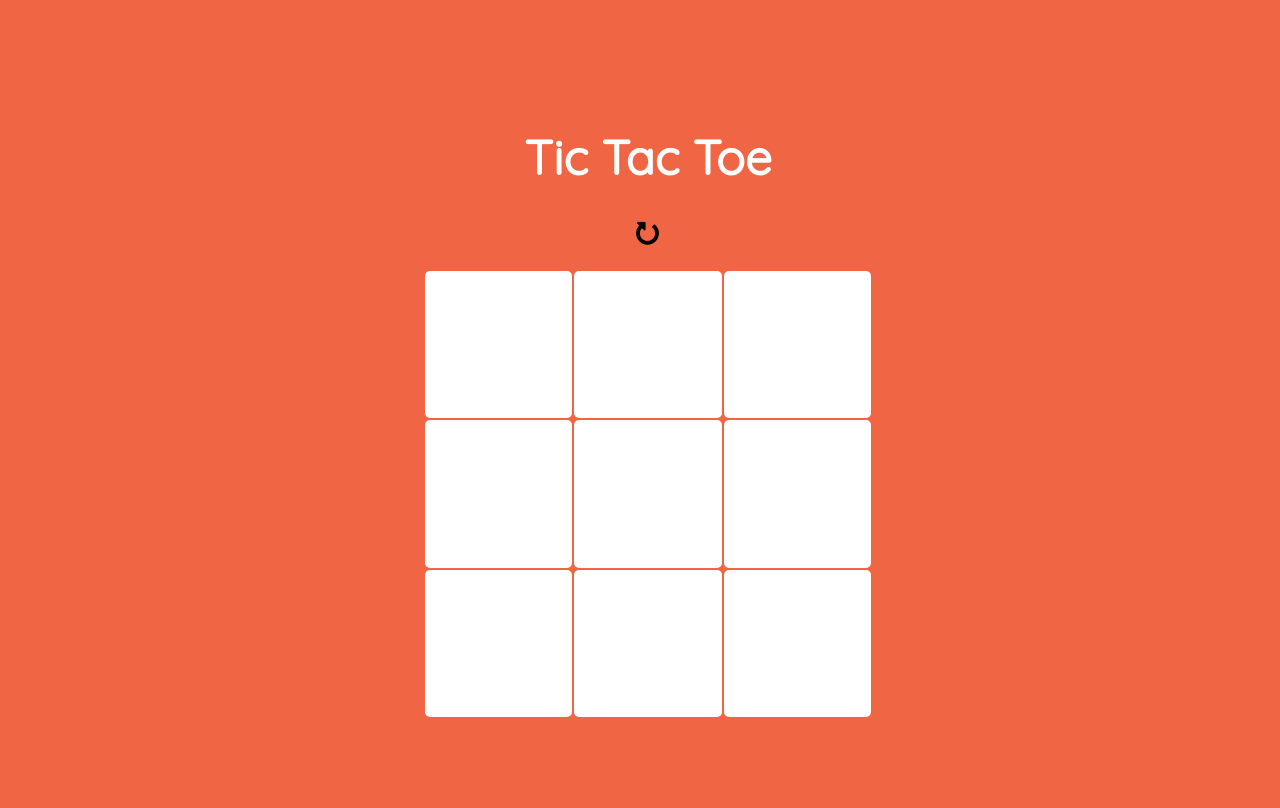
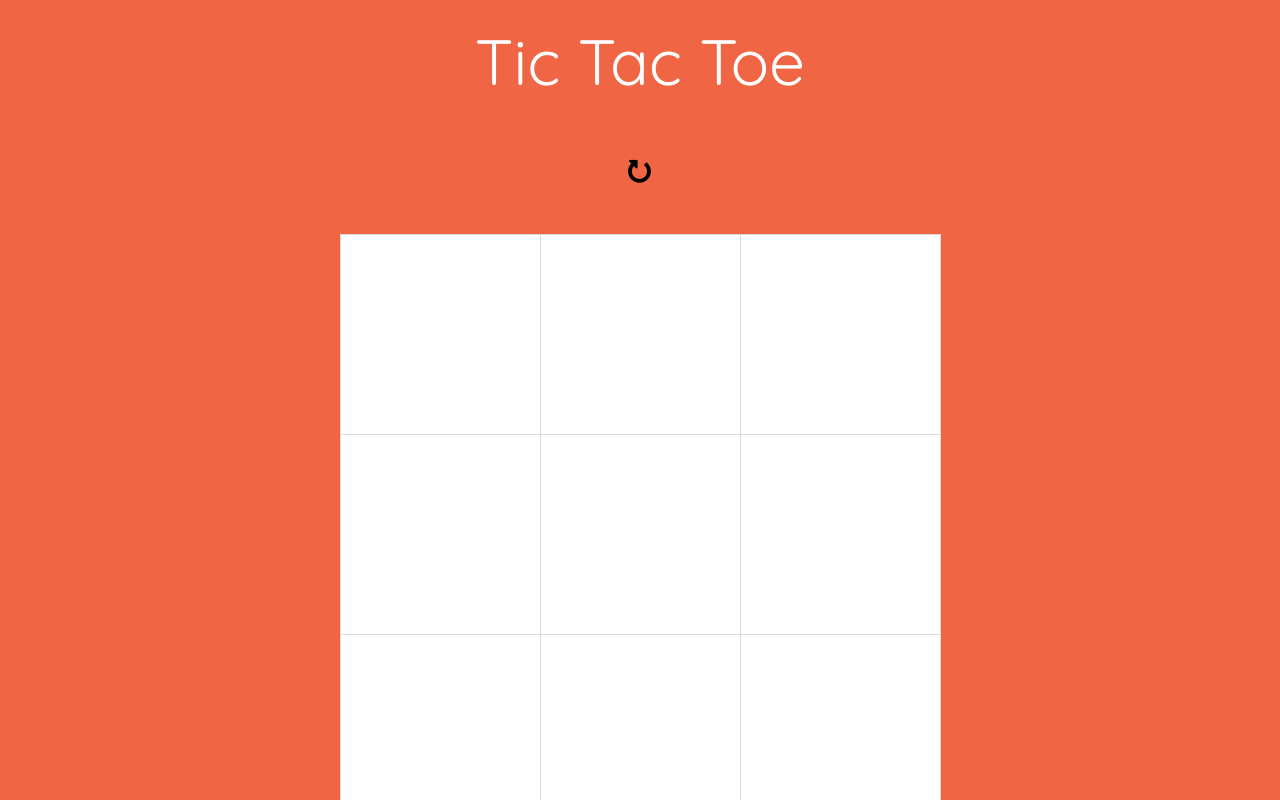
Before and after one commit to anhtm/tic-tac-toe, a plain HTML site: page index.html in a window 1280 px wide. Drawn offline with nearby package versions, Linux system fonts and the light colour scheme.

Commit message:
final-v.1.0

```diff
--- a/css/style.css
+++ b/css/style.css
@@ -8,50 +8,41 @@ body {
      display: flex;
      justify-content: center;
      align-items: center;
-     flex-direction: column;
      background-color: #F06543;
      overflow: hidden;
-
 }
 
 td {
-    width: 90px;
-    height: 90px;
-    min-height: 90px;
-    font-size: 36px;
+    width: 200px;
+    height: 200px;
+    min-height: 160px;
+    font-size: 4rem;
     background-color: white;
     border-radius: 5px;
-    overflow: hidden;
-    text-overflow: ellipsis;
 }
 
 h1 {
-    margin: 30px;
-    font-size: 48px;
+    margin: 3rem;
+    font-size: 4rem;
     color: white;
 }
 
 table {
-    width: 450px;
-    height: 450px;
-    border: 2px;
+    width: 600px;
+    height: 600px;
     background-color: #F06543;
-    border-radius: 20px;
     table-layout: fixed;
+    margin: auto;
 }
 
 
 #reset {
     display: inline-block;
-    width: 40px;
-    height: 2rem;
     border: none;
     background-color: #F06543;
+    margin-bottom: 3rem;
 }
 
 .move {
-    text-align: center;
-    font: 2.5rem;
-    position: inherit;
-
+    text-align:center;
 }
--- a/index.html
+++ b/index.html
@@ -5,19 +5,22 @@
     <title> Tic Tac Toe </title>
     <link href="https://fonts.googleapis.com/css?family=Quicksand" rel="stylesheet">
     <link rel="stylesheet" href="https://cdnjs.cloudflare.com/ajax/libs/font-awesome/4.7.0/css/font-awesome.min.css">
+    <link rel="stylesheet" href="https://cdnjs.cloudflare.com/ajax/libs/bulma/0.5.3/css/bulma.min.css">
     <link rel="stylesheet" type="text/css" href="css/style.css">
   </head>
 
   <body>
+    <div class="section">
+      <div class="container has-text-centered">
 
-    <h1 class="text-center"> Tic Tac Toe </h1>
+        <h1 class=""> Tic Tac Toe </h1>
 
-    <div class="text-center">
-     <button id="reset"><i class="fa fa-repeat fa-2x fa-rotate-270" aria-hidden="true"></i></button>
-    </div>
-    <br>
+        <button id="reset">
+          <i class="fa fa-repeat fa-2x fa-rotate-270" aria-hidden="true"></i>
+        </button>
+
         <div class="text-center container">
-    <table id="board" class="table">
+          <table id="board" class="table is-bordered">
             <tr class="row">
                 <td class="cell" id="00"></td>
                 <td class="cell" id="01"></td>
@@ -36,7 +39,7 @@
           </table>
         </div>
 
-    <div class="text-center">
+      </div>
     </div>
 
     <script src="https://ajax.googleapis.com/ajax/libs/jquery/3.1.0/jquery.min.js"></script>
--- a/js/script.js
+++ b/js/script.js
@@ -152,5 +152,3 @@ $(document).ready(function() {
   clickCell();
   resetButton();
 });
-
-//TODO: set td element fixed height, prevent from flooding
```
Lines whose indentation alone changed are shown as unchanged.
